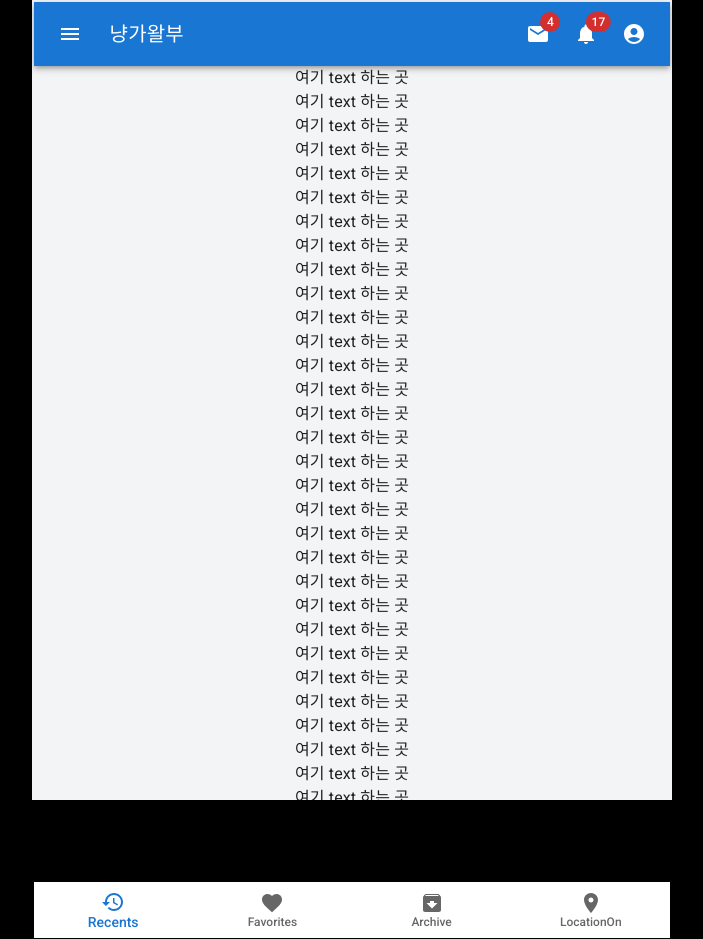
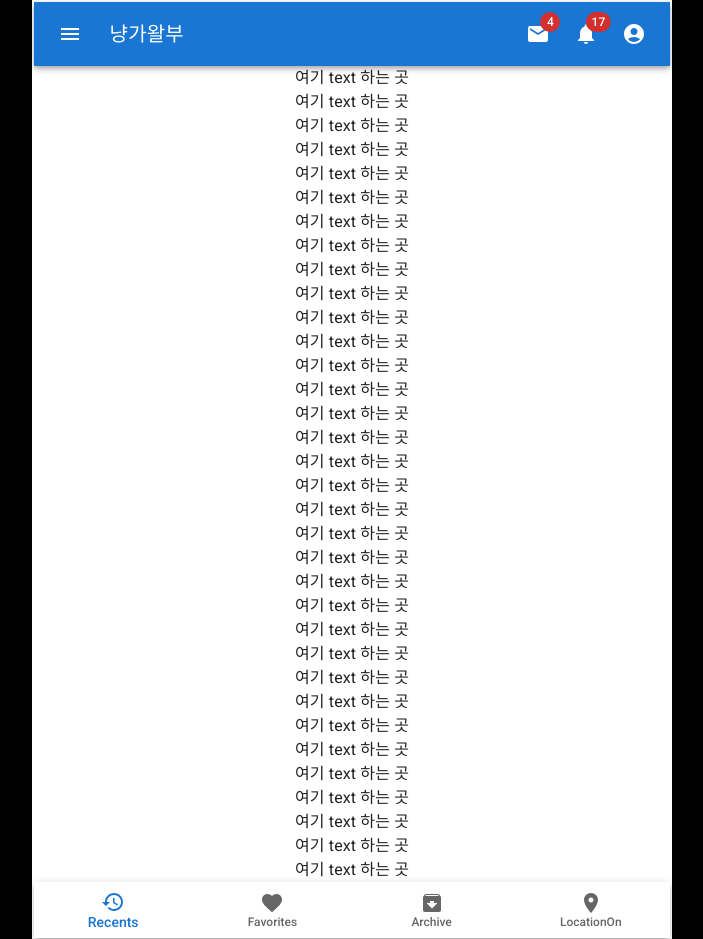
Before and after one commit to gywls20/Palette-Pets-Front, a React (Vite) app: page /test in a window 1280 px wide. Shown: the whole page, without its empty margins (288-991 px from the left). Built offline with nearby package versions, Linux system fonts and the light colour scheme.

Commit message:
라이트 모드 확인

```diff
--- a/src/App.css
+++ b/src/App.css
@@ -2,6 +2,7 @@
   width: 100%;
   margin: 0 auto;
   padding: 0.1rem;
+  background-color: #FFF !important;
   text-align: center;
 }
 
--- a/src/index.css
+++ b/src/index.css
@@ -6,7 +6,7 @@
   color-scheme: light dark;
   color: rgba(255, 255, 255, 0.87);
   font-size: 1rem;
-  /* background-color: #242424; */
+  background-color: #FFF;
 
   font-synthesis: none;
   text-rendering: optimizeLegibility;
```
